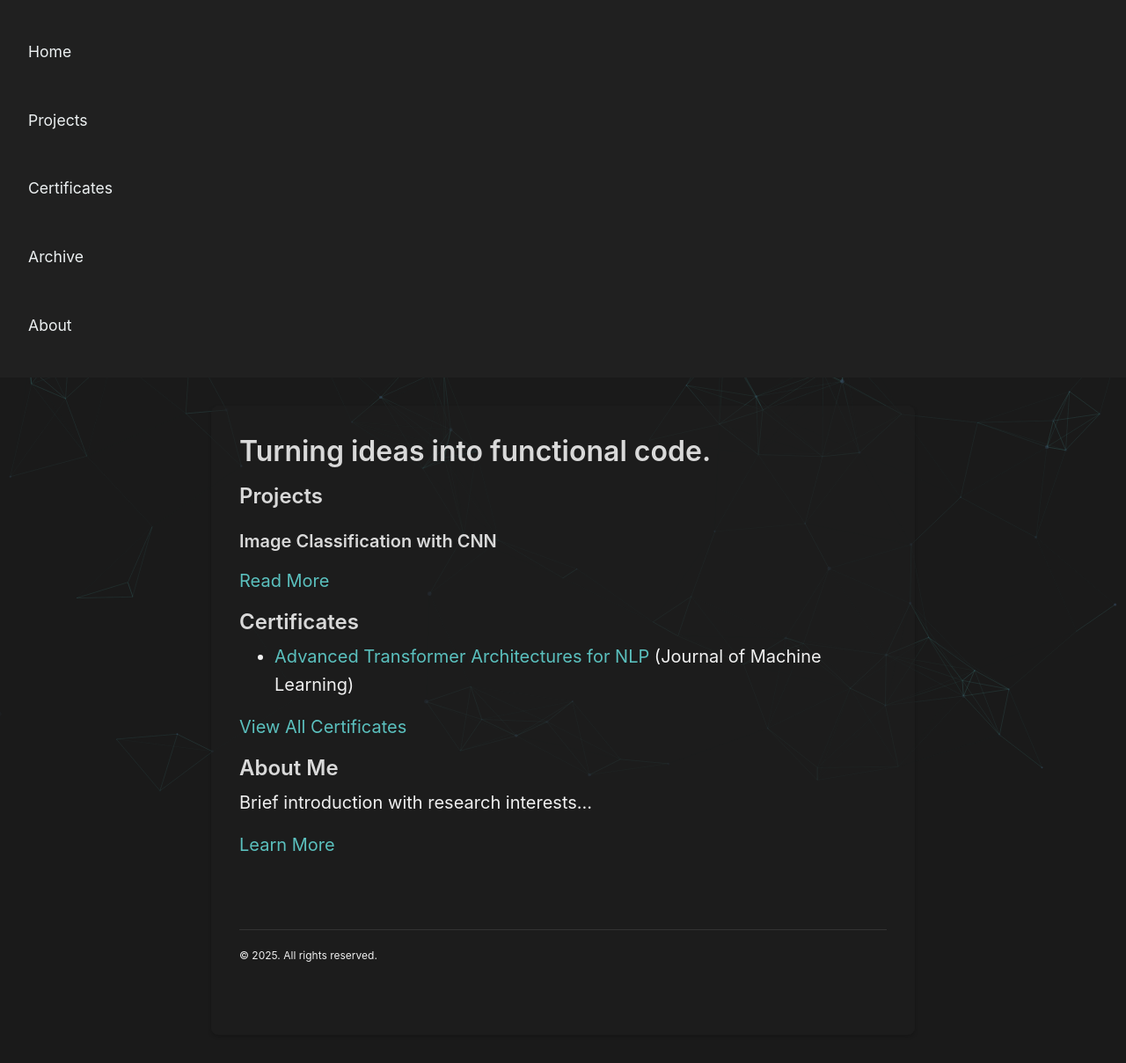
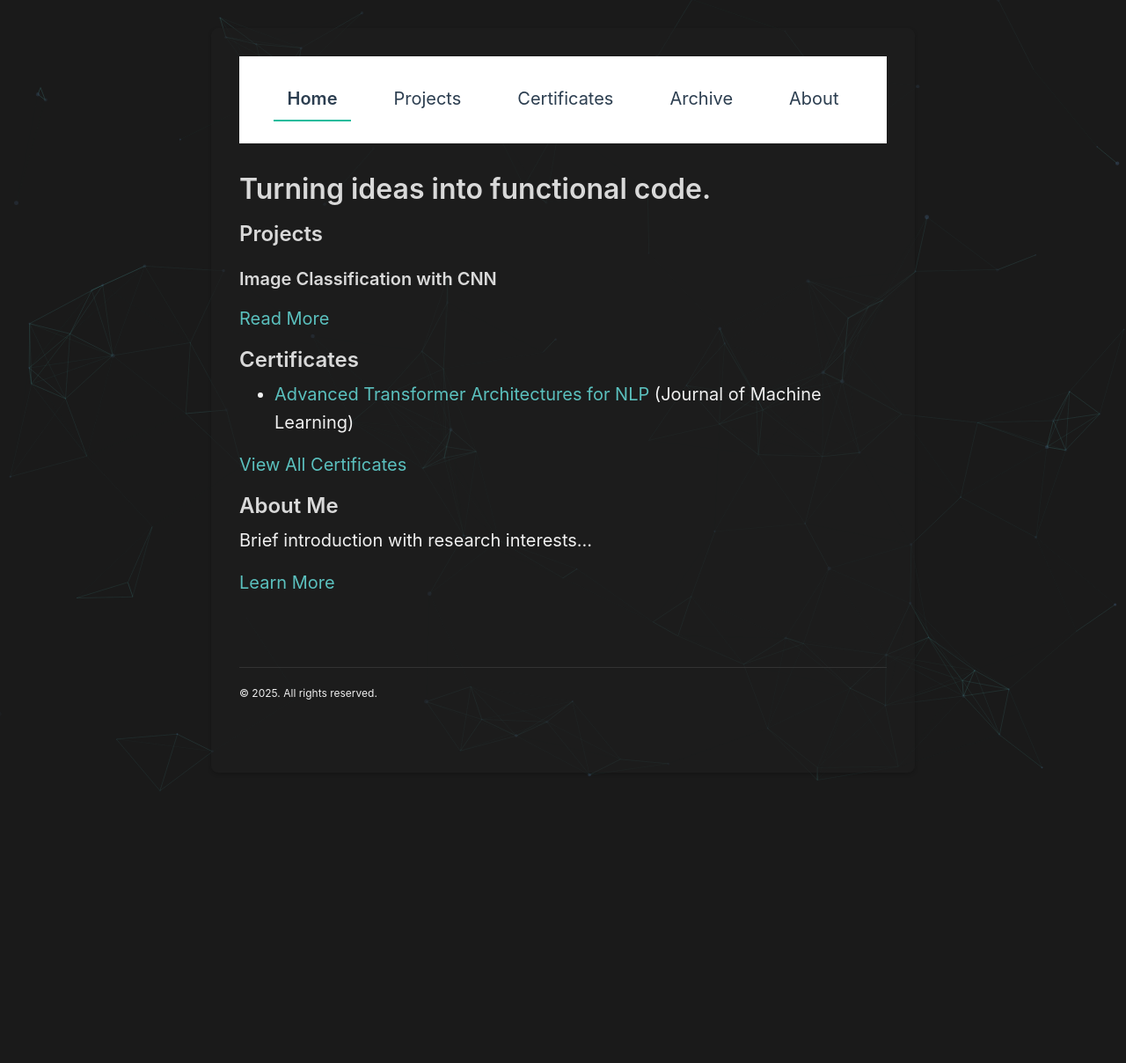
Before and after one commit to Mohammad-Talaat7/Mohammad-Talaat7.github.io, a Jekyll site: the page built from index.markdown, in a window 1280 px wide. Shown: the whole page at 88% size. Built offline with Jekyll 4.4.1, drawn with Linux system fonts in a browser that asks for light colours; the list of posts is cut into pages by our own code; after the commit the page ends 910 px from its top, so only the background shows below that.

Commit message:
delete vertical navbar

```diff
--- a/_layouts/default.html
+++ b/_layouts/default.html
@@ -70,17 +70,18 @@
   <body>
     <!-- Particles Container -->
     <div id="particles-js"></div>
-    <div class="sidebar">
-        <nav class="sidebar-nav">
-          {% for item in site.data.navigation %}
-            <a class="sidebar-nav-item{% if page.url == item.url %} active{% endif %}"
-               href="{{ item.url | relative_url }}">
-               {{ item.name }}
-            </a>
-          {% endfor %}
-        </nav>
-    </div>
+
     <div class="container content">
+
+      <nav class="main-nav">
+        {% for item in site.data.navigation %}
+          <a class="nav-item{% if page.url == item.url %} active{% endif %}"
+              href="{{ item.url | relative_url }}">
+              {{ item.name }}
+          </a>
+        {% endfor %}
+      </nav>
+
       <main>
         {{ content }}
       </main>
--- a/_sass/_layout.scss
+++ b/_sass/_layout.scss
@@ -13,14 +13,34 @@
   pointer-events: auto;
 }
 
-.sidebar {
-  padding: 2rem 1rem;
-  color: rgba(255,255,255,.6);
-  background-color: #202020;
-  width: 100%;
-  position: relative;
-  display: block;
-  z-index: 100;
+.main-nav {
+  display: flex;
+  justify-content: center;
+  gap: 2rem;
+  padding: 1.5rem 0;
+  margin-bottom: 2rem;
+  border-bottom: 1px solid #eee;
+  background: #fff;
+  position: sticky;
+  top: 0;
+  z-index: 1000;
+
+  .nav-item {
+    color: #2c3e50;
+    text-decoration: none;
+    padding: 0.5rem 1rem;
+    transition: all 0.3s ease;
+
+    &:hover {
+      color: #1abc9c;
+      transform: translateY(-2px);
+    }
+
+    &.active {
+      border-bottom: 2px solid #1abc9c;
+      font-weight: 600;
+    }
+  }
 }
 
 .container {
--- a/_sass/_masthead.scss
+++ b/_sass/_masthead.scss
@@ -14,34 +14,3 @@
 .masthead-title {
   display: none !important;
 }
-
-// Target the navigation container
-.sidebar-nav {
-  display: flex !important;
-  flex-direction: column;
-  gap: 1.5rem;
-  opacity: 1 !important;
-  visibility: visible !important;
-  transform: none !important;
-
-  &-item {
-    font-size: 1.1rem;
-    padding: 0.4rem 0.8rem;
-    margin: 0.3rem 0;
-  }
-}
-
-// If using list items
-.sidebar-nav-item {
-  display: block !important;
-  opacity: 1 !important;
-  color: #ecf0f1 !important;
-  padding: 0.5rem 1rem;
-  border-radius: 4px;
-  transition: all 0.3s ease;
-
-  &:hover {
-    background-color: #34495e;
-    transform: translateX(5px);
-  }
-}
```
